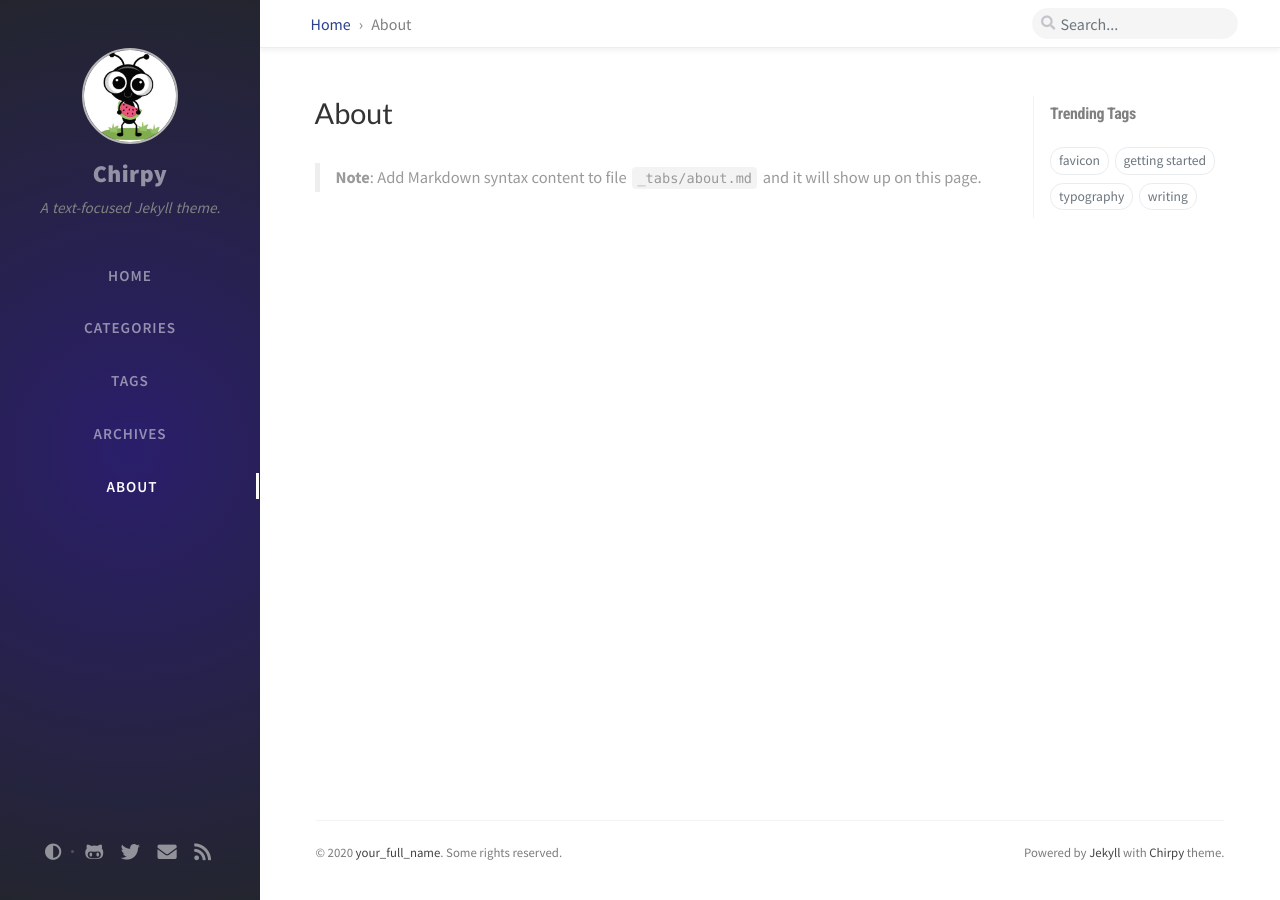
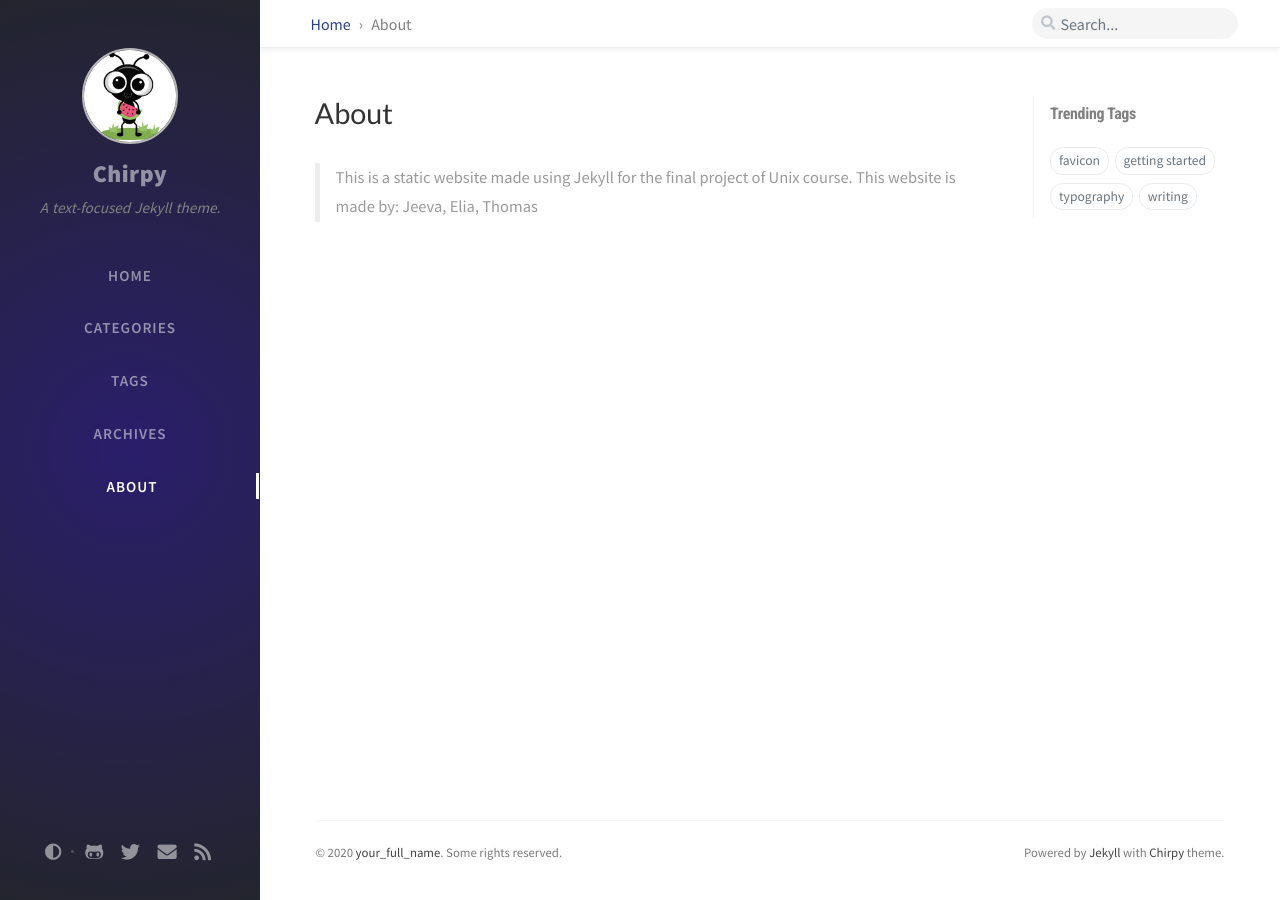
Before and after one commit to eliamorhej/unixproject, a Jekyll site: the page built from website/_tabs/about.md, in a window 1280 px wide. Built offline with Jekyll 4.4.1, drawn with Linux system fonts in a browser that asks for light colours; nearby versions of some CDN libraries; comment, search, counter and statistics services are not loaded.

Commit message:
About Page

```diff
--- a/website/_tabs/about.md
+++ b/website/_tabs/about.md
@@ -11,4 +11,5 @@ order: 4
 ---
 
 
-> **Note**: Add Markdown syntax content to file `_tabs/about.md` and it will show up on this page.
+> This is a static website made using Jekyll for the final project of Unix course.
+> This website is made by: Jeeva, Elia, Thomas
```
